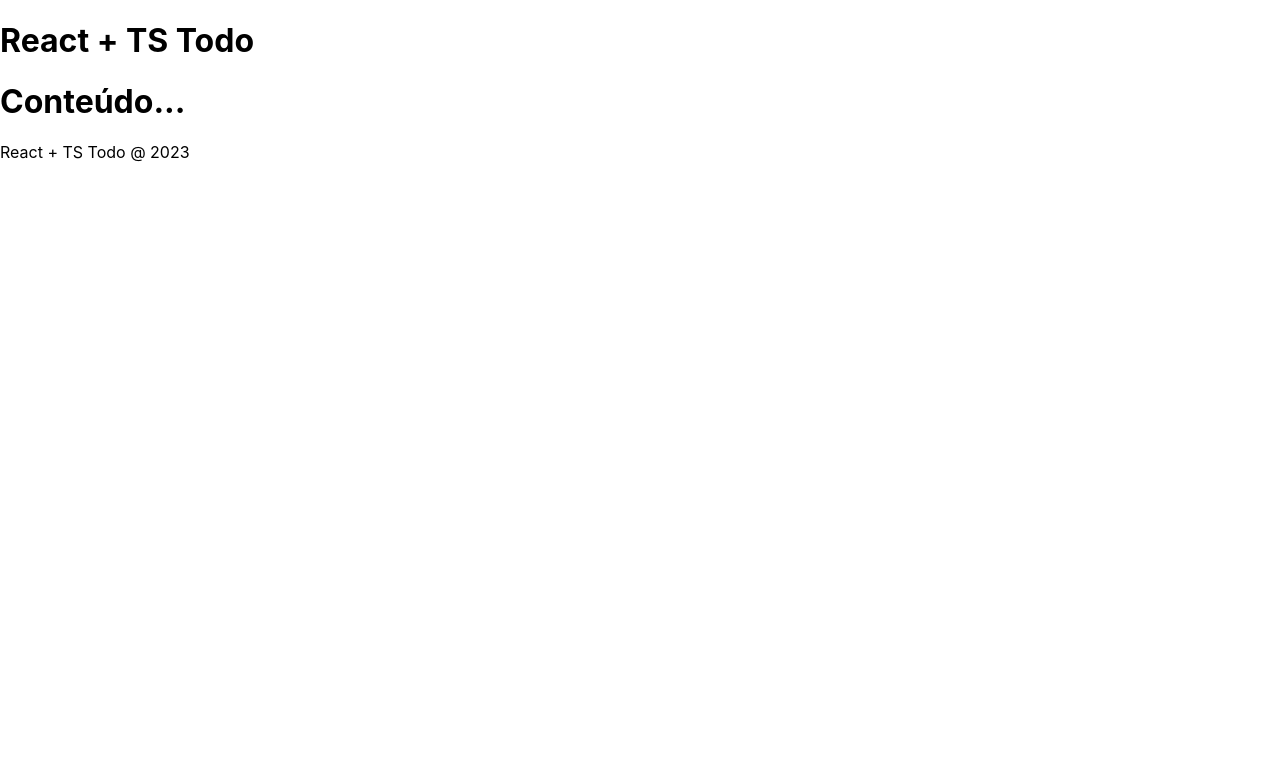
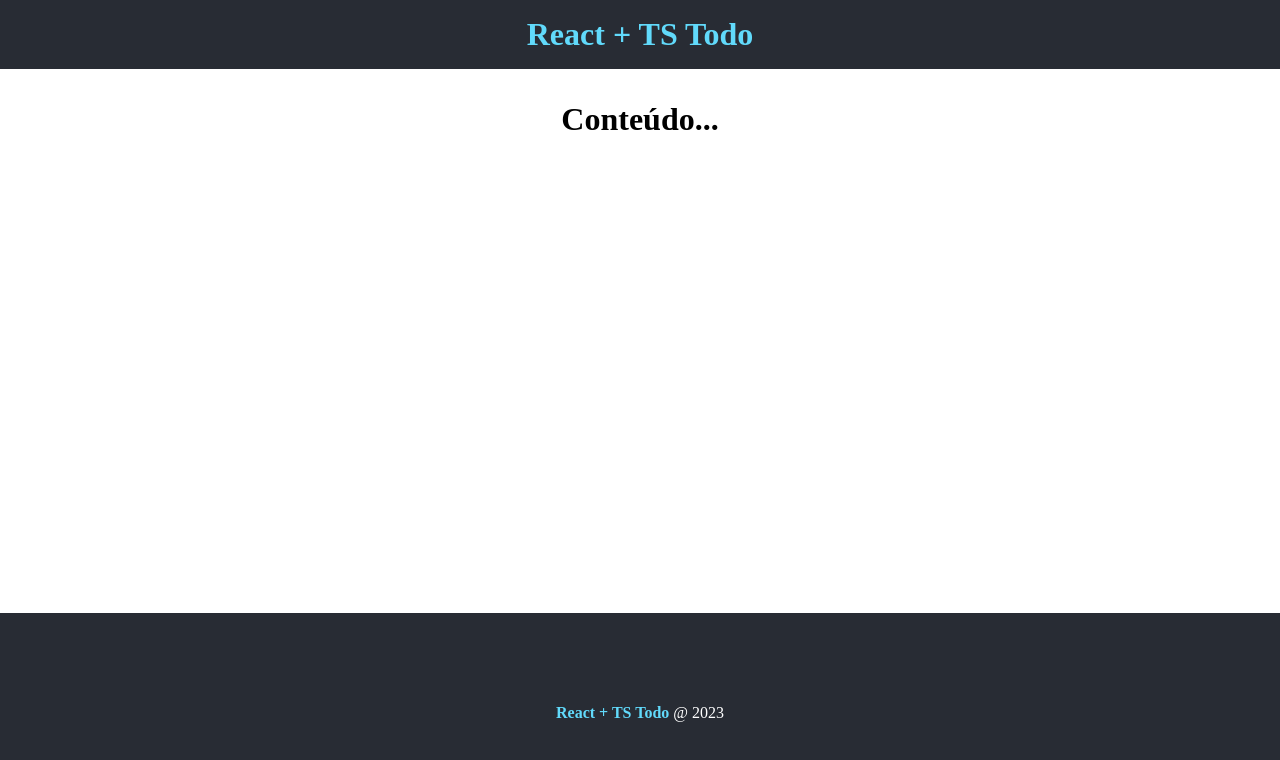
Before and after one commit to RosemeireRibeiroCaetano/typescript, a React (Create React App) app in the folder 12_todo_react/: page / in a window 1280 px wide. Shown: the top 760 px of the page. Built offline with nearby package versions, Linux system fonts and the light colour scheme.

Commit message:
Criando estilos iniciais

```diff
--- /dev/null
+++ b/12_todo_react/src/App.module.css
@@ -0,0 +1,9 @@
+.main {
+  min-height: 60vh;
+  padding: 2rem;
+  text-align: center;
+}
+
+.main h2 {
+  margin-bottom: 0.8em;
+}
--- a/12_todo_react/src/App.tsx
+++ b/12_todo_react/src/App.tsx
@@ -4,12 +4,18 @@
 import Header from './components/Header';
 import Footer from './components/Footer';
 
+// css
+
+import style from "./App.module.css";
+
 
 function App() {
   return (
   <div>
     <Header/>
+  <main className={style.main}>
     <h1>Conteúdo...</h1>
+    </main>
     <Footer/>
   </div>
   );
--- /dev/null
+++ b/12_todo_react/src/Globo.d.ts
@@ -0,0 +1 @@
+declare module "*.module.css";
--- /dev/null
+++ b/12_todo_react/src/components/Footer.module.css
@@ -0,0 +1,14 @@
+.footer {
+  background-color: #282c34;
+  color: #fff;
+  display: flex;
+  justify-content: center;
+  align-items: center;
+  height: 200px;
+
+}
+
+.footer span {
+  font-weight: bold;
+  color: #61dafb;
+}
--- a/12_todo_react/src/components/Footer.tsx
+++ b/12_todo_react/src/components/Footer.tsx
@@ -1,4 +1,6 @@
 import * as React from 'react'
+
+import style from "./Footer.module.css"
 
 interface Props {
 
@@ -6,7 +8,7 @@
 
 function Footer () {
   return (
-    <footer>
+    <footer className={style.footer}>
       <p>
         <span>React + TS Todo</span> @ 2023
       </p>
--- /dev/null
+++ b/12_todo_react/src/components/Header.module.css
@@ -0,0 +1,6 @@
+.header {
+  background-color: #282c34;
+  color: #61dafb;
+  text-align: center;
+  padding: 1rem;
+}
--- a/12_todo_react/src/components/Header.tsx
+++ b/12_todo_react/src/components/Header.tsx
@@ -1,15 +1,13 @@
 import * as  React from 'react'
 
-interface Props {
-
-}
+import styles from "./Header.module.css";
 
 function Header () {
   return (
-    <header>
+    <header className={styles.header}>
     <h1>React + TS Todo</h1>
   </header>
   );
 }
 
-export default Header
+export default Header;
--- a/12_todo_react/src/index.css
+++ b/12_todo_react/src/index.css
@@ -1,13 +1,4 @@
-body {
+* {
+  padding: 0;
   margin: 0;
-  font-family: -apple-system, BlinkMacSystemFont, 'Segoe UI', 'Roboto', 'Oxygen',
-    'Ubuntu', 'Cantarell', 'Fira Sans', 'Droid Sans', 'Helvetica Neue',
-    sans-serif;
-  -webkit-font-smoothing: antialiased;
-  -moz-osx-font-smoothing: grayscale;
 }
-
-code {
-  font-family: source-code-pro, Menlo, Monaco, Consolas, 'Courier New',
-    monospace;
-}
```
